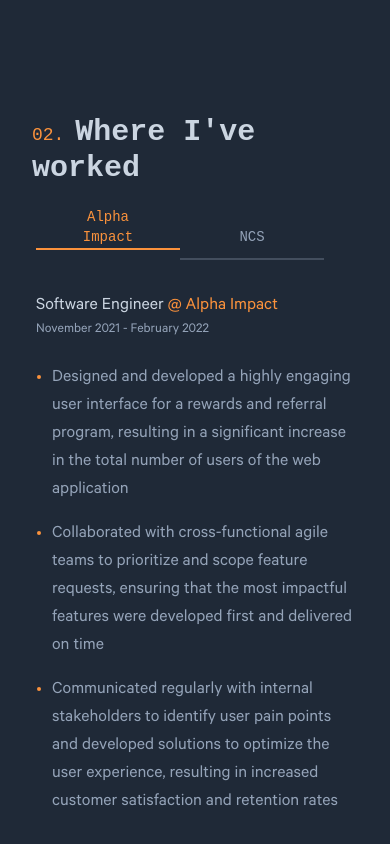
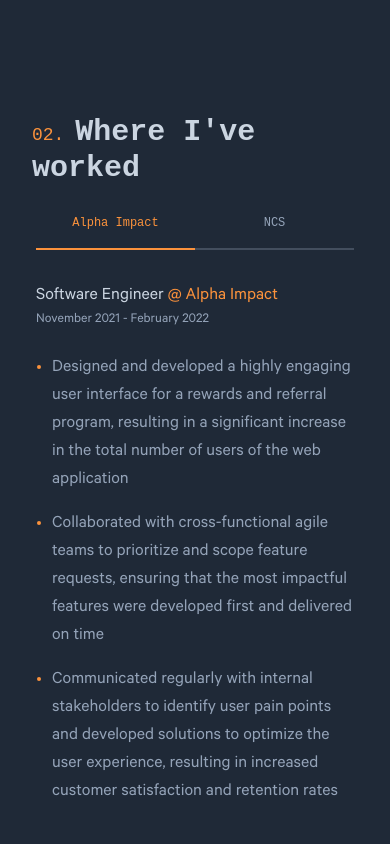
Before and after one commit to dchewjd/darren-portfolio, a Next.js app: page / in a window 390 px wide. Shown: the part 1882-2726 px from the top of the page. Built offline with nearby package versions, Linux system fonts and the light colour scheme.

Commit message:
mobile fix

```diff
--- a/src/app/Header.tsx
+++ b/src/app/Header.tsx
@@ -97,8 +97,10 @@
         />
       </div>
       <div
-        className={`bg-gray-800 w-screen h-screen flex flex-col gap-16 justify-center ${
-          hamburgerMenuOpen ? "fixed" : "hidden"
+        className={`bg-gray-800 w-full h-full flex flex-col gap-16 justify-center ${
+          hamburgerMenuOpen
+            ? "fixed overflow-hidden overscroll-contain"
+            : "hidden"
         }`}
       >
         <a
--- a/src/app/page.tsx
+++ b/src/app/page.tsx
@@ -93,17 +93,17 @@
         >
           <Tabs.List
             aria-label="tabs example"
-            className="font-sfmono text-sm  text-slate-400 my-4"
+            className="font-sfmono text-xs sm:text-sm  text-slate-400 my-4 flex w-full h-16"
           >
             <Tabs.Trigger
               value="tab1"
-              className="text-center h-12 w-36 mb-4 px-6 pt-1 border-b-2 data-[state=inactive]:border-slate-400/30 data-[state=active]:border-orange-400 data-[state=active]:text-orange-400 hover:bg-slate-600"
+              className="text-center w-1/2 sm:w-36 mb-4 px-6 py-2 pt-1 border-b-2 data-[state=inactive]:border-slate-400/30 data-[state=active]:border-orange-400 data-[state=active]:text-orange-400 hover:bg-slate-600"
             >
               Alpha Impact
             </Tabs.Trigger>
             <Tabs.Trigger
               value="tab2"
-              className="text-center h-12 w-36 mb-4 px-6 pt-1 border-b-2 data-[state=inactive]:border-slate-400/30 data-[state=active]:border-orange-400 data-[state=active]:text-orange-400 hover:bg-slate-600"
+              className="text-center w-1/2 sm:w-36 mb-4 px-6 py-2 pt-1 border-b-2 data-[state=inactive]:border-slate-400/30 data-[state=active]:border-orange-400 data-[state=active]:text-orange-400 hover:bg-slate-600"
             >
               NCS
             </Tabs.Trigger>
```
